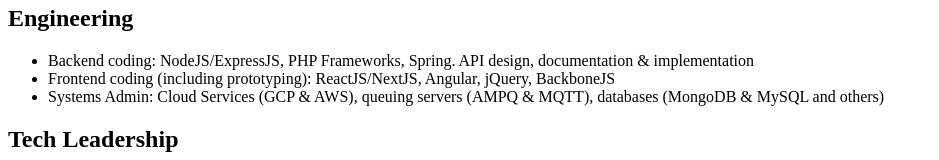
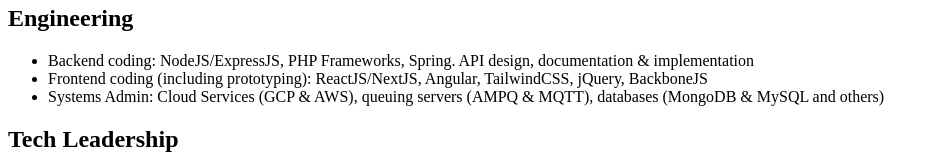
Before and after one commit to widgetapps/darrylpatterson.com, a Next.js app: page /contact in a window 1280 px wide. Shown: the part 1984-2144 px from the top of the page, without its empty margins (0-939 px from the left). Built offline with nearby package versions, Linux system fonts and the light colour scheme.

Commit message:
Added TailwindCSS

```diff
--- a/pages/contact.js
+++ b/pages/contact.js
@@ -41,7 +41,7 @@
                         <h2 className="text-base sm:text-lg font-bold">Engineering</h2>
                         <ul className="list-disc text-sm sm:text-base ml-10">
                             <li>Backend coding: NodeJS/ExpressJS, PHP Frameworks, Spring. API design, documentation & implementation</li>
-                            <li>Frontend coding (including prototyping): ReactJS/NextJS, Angular, jQuery, BackboneJS</li>
+                            <li>Frontend coding (including prototyping): ReactJS/NextJS, Angular, TailwindCSS, jQuery, BackboneJS</li>
                             <li>Systems Admin: Cloud Services (GCP & AWS), queuing servers (AMPQ & MQTT), databases (MongoDB & MySQL and others)</li>
                         </ul>
                     </div>
```
